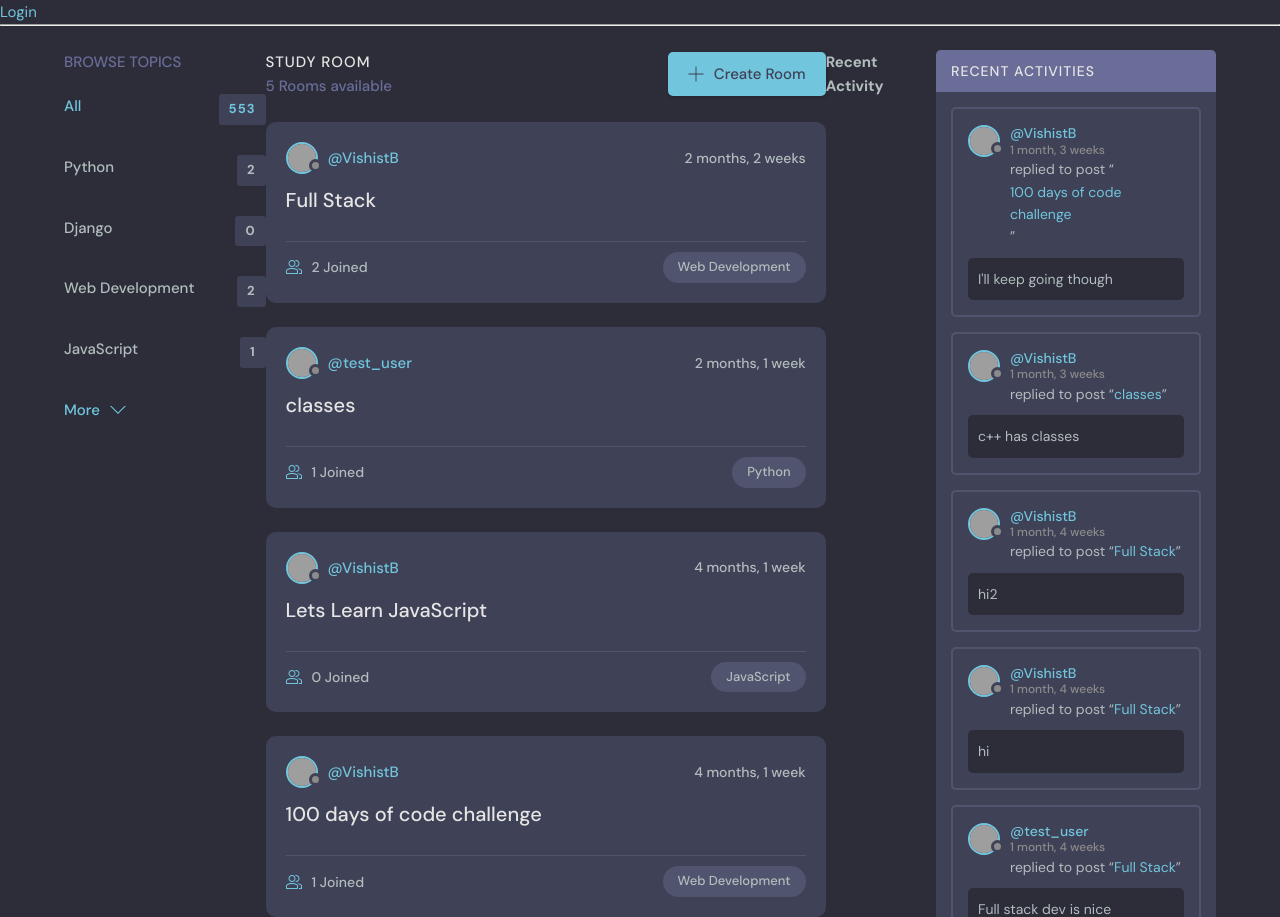
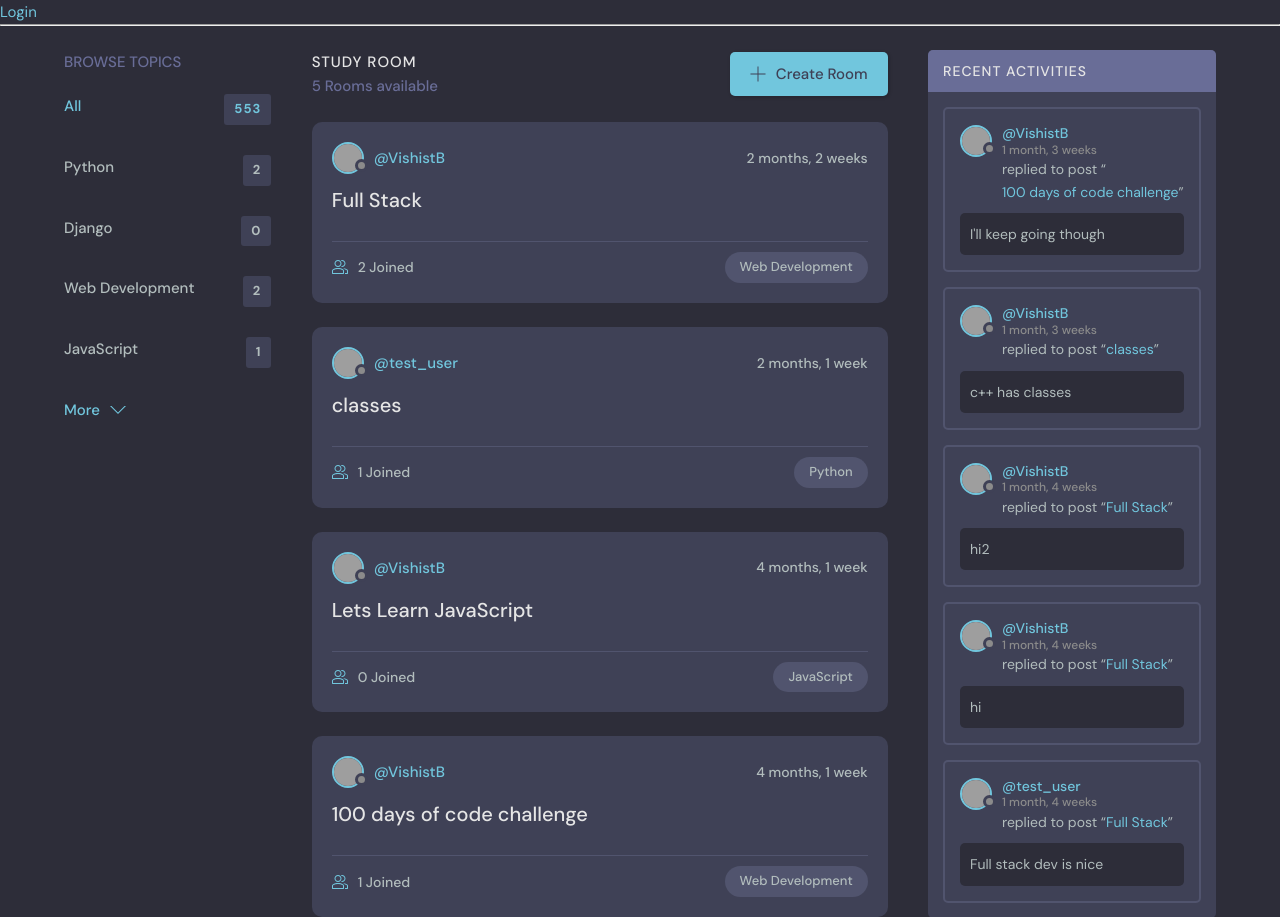
Before and after one commit to VishistB/Studybud-clone, a Django app: page / in a window 1280 px wide. Shown: the part 76-993 px from the top of the page. Run offline with Django 4.2, Linux system fonts and the light colour scheme; data comes from the database, SQL or seed files in the repository; grey boxes are pictures that could not be loaded.

Commit message:
activity Component header fix

```diff
--- a/base/templates/base/activity_component.html
+++ b/base/templates/base/activity_component.html
@@ -1,4 +1,4 @@
-<h3>Recent Activity</h3>
+<!-- <h3>Recent Activity</h3> -->
 <div class="activities">
     <div class="activities__header">
       <h2>Recent Activities</h2>
```
